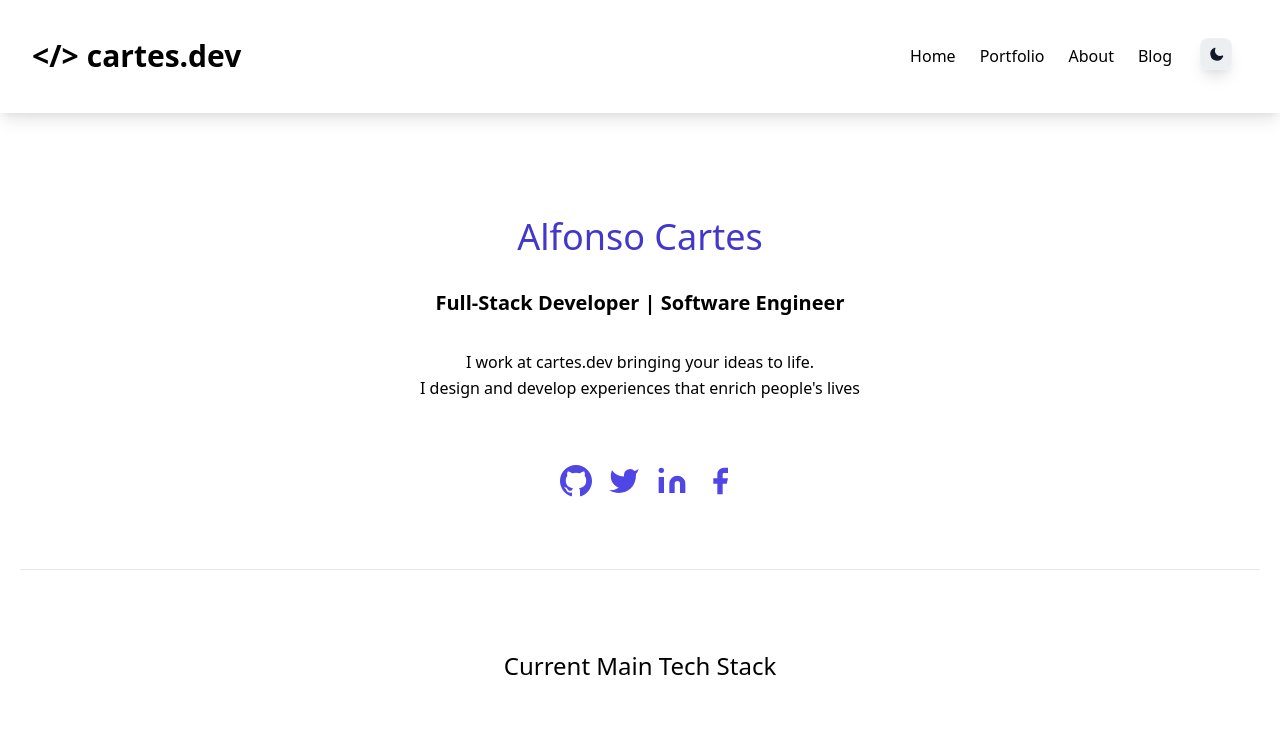
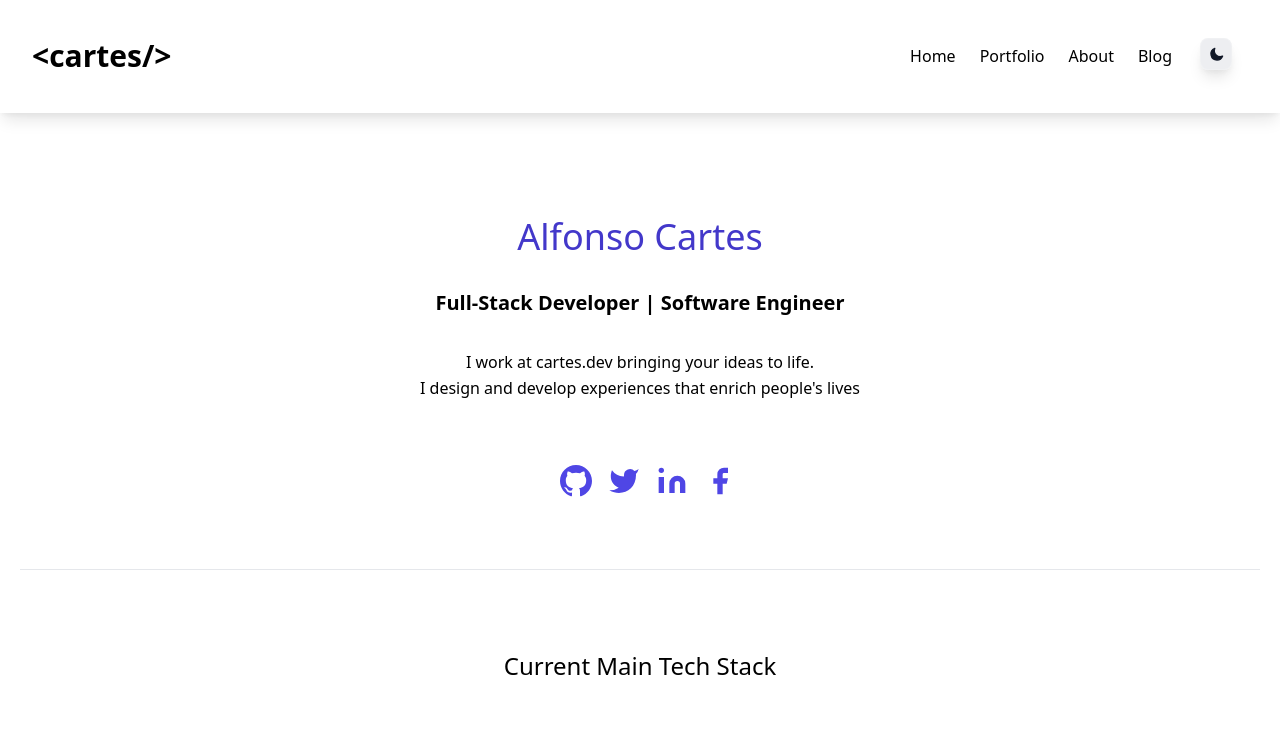
Before and after one commit to alfonsocartes/cartes_dev, a Next.js app: page / in a window 1280 px wide. Shown: the top 744 px of the page. Built offline with nearby package versions, Linux system fonts and the light colour scheme; what @tailwindcss/typography would draw is missing.

Commit message:
Update logo

```diff
--- a/components/Logo.js
+++ b/components/Logo.js
@@ -8,9 +8,8 @@ const Logo = ({ navbarOpen }) => (
       className={`flex sm:flex-row ${navbarOpen && "flex-col"} cursor-pointer`}
     >
       <div className="self-center pr-2">
-        <h1>{"</>"}</h1>
+        <h1>{"<cartes/>"}</h1>
       </div>
-      <h1>cartes.dev</h1>
     </div>
   </Link>
 );
```
